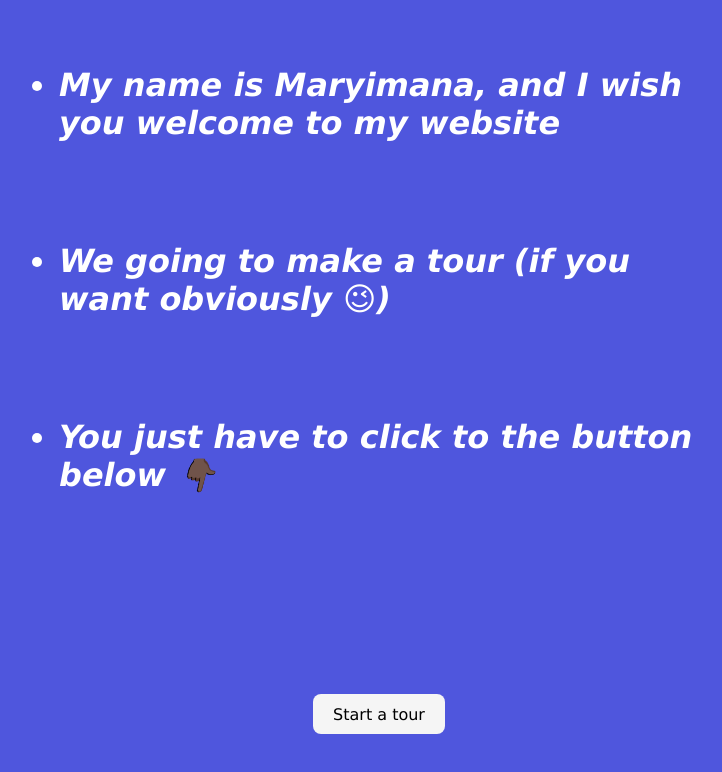
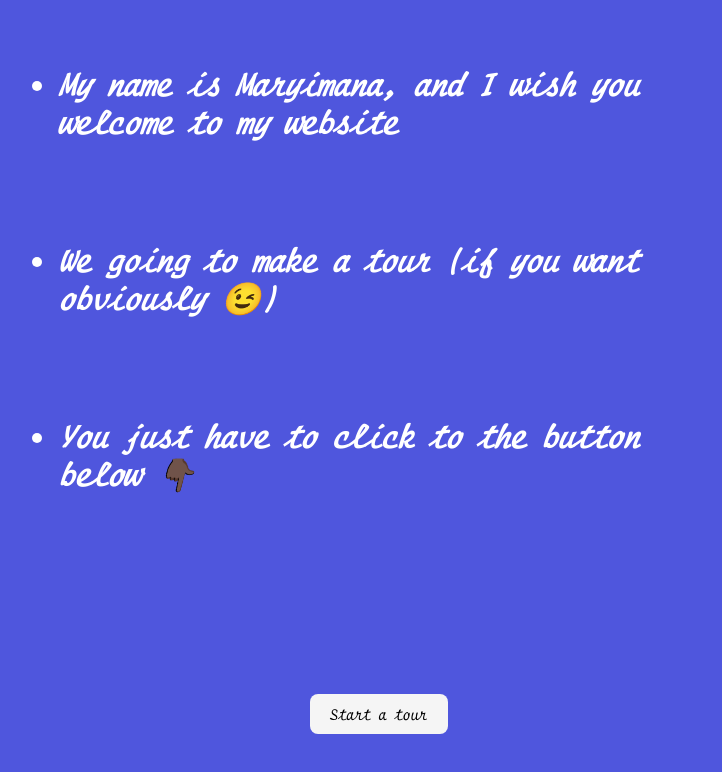
Before and after one commit to mudjaycker/Folio, a Svelte app in the folder svelte_spa/: page / in a window 1280 px wide. Shown: the top 772 px of the page, without its empty margins (261-983 px from the left). Built offline with nearby package versions, Linux system fonts and the light colour scheme; what page would draw is missing.

Commit message:
add firacode iscript font

```diff
--- a/svelte_spa/src/app.scss
+++ b/svelte_spa/src/app.scss
@@ -1,8 +1,12 @@
+@font-face {
+    font-family: "f_i";
+    src: url("../fonts/FiraCodeiScript-Italic.ttf") format("truetype");
+}
+
 * {
   margin: 0;
   padding: 0;
-  font-family: "Fira Code iScript", "Lucida Sans", "Lucida Sans Regular",
-    "Lucida Grande", "Lucida Sans Unicode";
+    font-family: f_i;
 }
 body {
   background-color: #4f56dd;
```
Also changed, not shown: svelte_spa/fonts/FiraCodeiScript-Italic.ttf (added).
